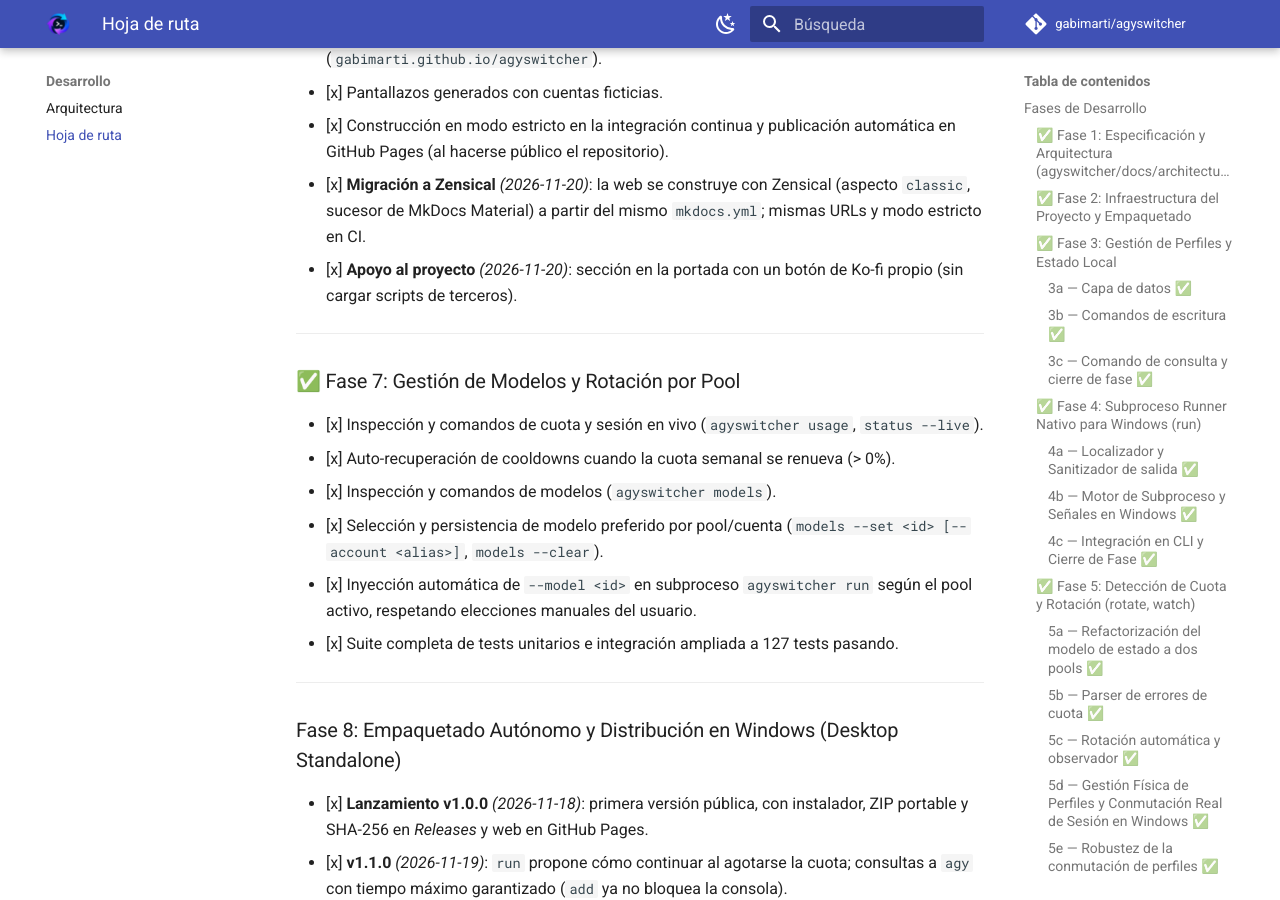
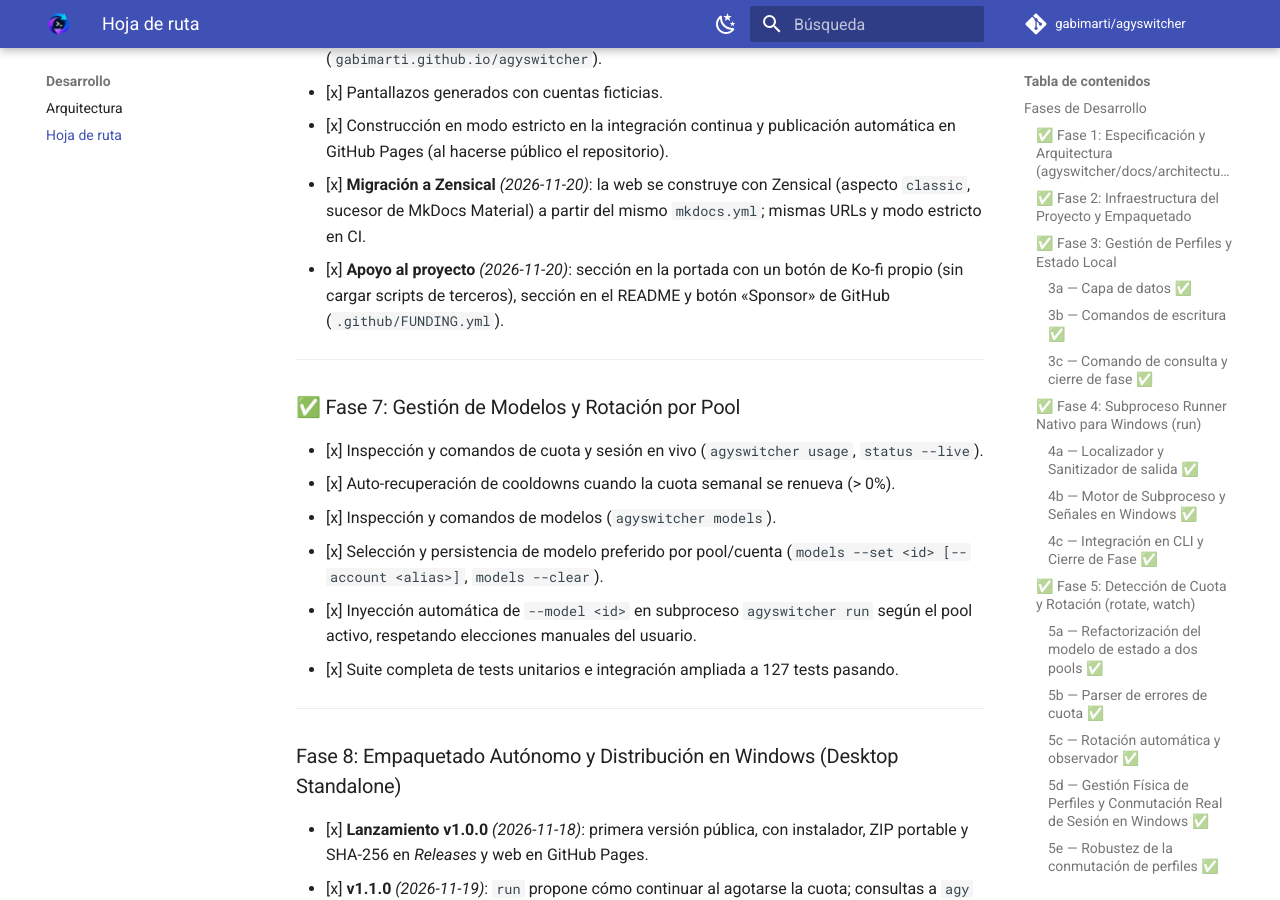
Before and after one commit to gabimarti/agyswitcher, an MkDocs documentation site: the page built from docs/roadmap.md, in a window 1280 px wide and 900 px high, scrolled down 7769 px. Built offline with MkDocs 1.6.1 and Material for MkDocs 9.7.7, drawn with Linux system fonts in a browser that asks for light colours; comment, search, counter and statistics services are not loaded.

Commit message:
Ko-fi en el README y botón Sponsor de GitHub (FUNDING.yml)

```diff
--- a/docs/roadmap.md
+++ b/docs/roadmap.md
@@ -154,7 +154,7 @@ flowchart TD
 - [x] Pantallazos generados con cuentas ficticias.
 - [x] Construcción en modo estricto en la integración continua y publicación automática en GitHub Pages (al hacerse público el repositorio).
 - [x] **Migración a Zensical** *(2026-11-20)*: la web se construye con Zensical (aspecto `classic`, sucesor de MkDocs Material) a partir del mismo `mkdocs.yml`; mismas URLs y modo estricto en CI.
-- [x] **Apoyo al proyecto** *(2026-11-20)*: sección en la portada con un botón de Ko-fi propio (sin cargar scripts de terceros).
+- [x] **Apoyo al proyecto** *(2026-11-20)*: sección en la portada con un botón de Ko-fi propio (sin cargar scripts de terceros), sección en el README y botón «Sponsor» de GitHub (`.github/FUNDING.yml`).
 
 ---
 
```
Also changed, not shown: CHANGELOG.md (+3 -2 lines), README.md (+8 -0 lines), 1 other file.
